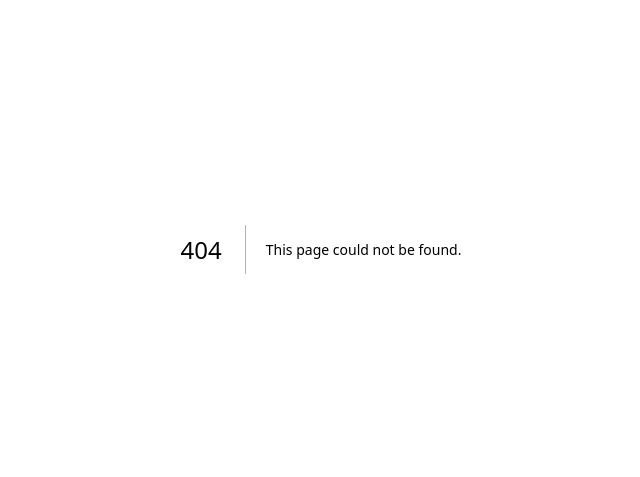
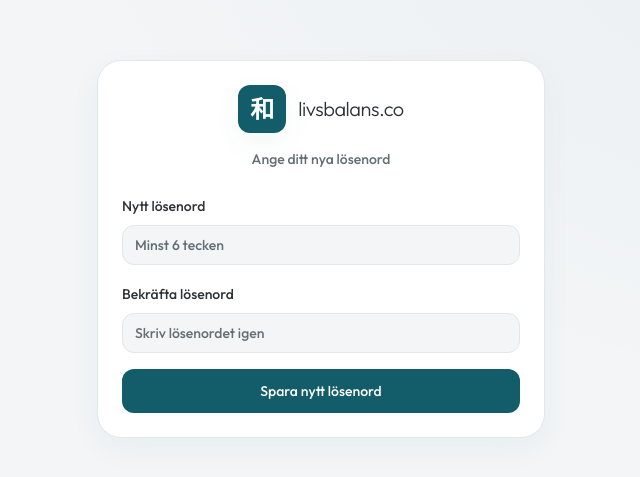
Before and after one commit to nils-collab/livsbalans, a Next.js app: page /auth/reset-password in a window 1280 px wide. Before the commit this address had no page. Shown: the part 151-628 px from the top of the page, without its empty margins (319-959 px from the left). Built offline with nearby package versions, Linux system fonts and the light colour scheme; no server answers.

Commit message:
feat: Add forgot password functionality
- Add 'Glömt lösenord?' link on login page
- Add password reset email request form
- Create reset-password page for setting new password
- Show success message after password reset

```diff
--- a/src/app/auth/login/page.tsx
+++ b/src/app/auth/login/page.tsx
@@ -14,7 +14,29 @@ export default function LoginPage() {
   const [email, setEmail] = useState("");
   const [password, setPassword] = useState("");
   const [isSignUp, setIsSignUp] = useState(false);
+  const [isForgotPassword, setIsForgotPassword] = useState(false);
+  const [resetEmailSent, setResetEmailSent] = useState(false);
   const supabase = createClient();
+
+  const handleForgotPassword = async (e: React.FormEvent) => {
+    e.preventDefault();
+    if (!email) {
+      alert("Ange din e-postadress");
+      return;
+    }
+    setLoading(true);
+    try {
+      const { error } = await supabase.auth.resetPasswordForEmail(email, {
+        redirectTo: `${window.location.origin}/auth/callback?next=/auth/reset-password`,
+      });
+      if (error) throw error;
+      setResetEmailSent(true);
+    } catch (error: any) {
+      alert(error.message);
+    } finally {
+      setLoading(false);
+    }
+  };
 
   const handleGoogleLogin = async () => {
     setLoading(true);
@@ -81,6 +103,71 @@ export default function LoginPage() {
           </CardDescription>
         </CardHeader>
         <CardContent className="space-y-4">
+          {isForgotPassword ? (
+            // Forgot Password Form
+            <div className="space-y-4">
+              {resetEmailSent ? (
+                <div className="text-center space-y-4">
+                  <div className="h-12 w-12 mx-auto rounded-full bg-green-100 flex items-center justify-center">
+                    <span className="text-2xl">✉️</span>
+                  </div>
+                  <p className="text-sm text-muted-foreground">
+                    Om det finns ett konto med e-postadressen <strong>{email}</strong> har vi skickat en länk för att återställa lösenordet.
+                  </p>
+                  <Button
+                    type="button"
+                    variant="outline"
+                    onClick={() => {
+                      setIsForgotPassword(false);
+                      setResetEmailSent(false);
+                    }}
+                    className="w-full"
+                  >
+                    Tillbaka till inloggning
+                  </Button>
+                </div>
+              ) : (
+                <form onSubmit={handleForgotPassword} className="space-y-4">
+                  <div className="text-center mb-4">
+                    <h3 className="font-semibold">Glömt lösenord?</h3>
+                    <p className="text-sm text-muted-foreground">
+                      Ange din e-postadress så skickar vi en återställningslänk.
+                    </p>
+                  </div>
+                  <div className="space-y-2">
+                    <Label htmlFor="email">E-post</Label>
+                    <Input
+                      id="email"
+                      type="email"
+                      placeholder="din@email.se"
+                      value={email}
+                      onChange={(e) => setEmail(e.target.value)}
+                      required
+                      disabled={loading}
+                    />
+                  </div>
+                  <Button
+                    type="submit"
+                    disabled={loading}
+                    className="w-full"
+                    size="lg"
+                  >
+                    {loading ? "Skickar..." : "Skicka återställningslänk"}
+                  </Button>
+                  <Button
+                    type="button"
+                    variant="ghost"
+                    onClick={() => setIsForgotPassword(false)}
+                    className="w-full"
+                    disabled={loading}
+                  >
+                    Tillbaka till inloggning
+                  </Button>
+                </form>
+              )}
+            </div>
+          ) : (
+            // Login/Signup Form
             <form onSubmit={handleEmailAuth} className="space-y-4">
               <div className="space-y-2">
                 <Label htmlFor="email">E-post</Label>
@@ -95,7 +182,18 @@ export default function LoginPage() {
                 />
               </div>
               <div className="space-y-2">
+                <div className="flex items-center justify-between">
                   <Label htmlFor="password">Lösenord</Label>
+                  {!isSignUp && (
+                    <button
+                      type="button"
+                      onClick={() => setIsForgotPassword(true)}
+                      className="text-xs text-primary hover:underline"
+                    >
+                      Glömt lösenord?
+                    </button>
+                  )}
+                </div>
                 <Input
                   id="password"
                   type="password"
@@ -115,7 +213,10 @@ export default function LoginPage() {
                 {loading ? "Bearbetar..." : isSignUp ? "Skapa konto" : "Logga in"}
               </Button>
             </form>
+          )}
 
+          {!isForgotPassword && (
+            <>
               <div className="relative">
                 <div className="absolute inset-0 flex items-center">
                   <span className="w-full border-t" />
@@ -156,7 +257,6 @@ export default function LoginPage() {
                   </svg>
                   Google
                 </Button>
-
               </div>
 
               <div className="text-center text-sm">
@@ -171,6 +271,8 @@ export default function LoginPage() {
                     : "Har du inget konto? Skapa konto"}
                 </button>
               </div>
+            </>
+          )}
         </CardContent>
       </Card>
     </div>
--- /dev/null
+++ b/src/app/auth/reset-password/page.tsx
@@ -0,0 +1,121 @@
+"use client";
+
+import { useState } from "react";
+import { useRouter } from "next/navigation";
+import { createClient } from "@/lib/supabase/client";
+import { Button } from "@/components/ui/button";
+import { Card, CardContent, CardDescription, CardHeader } from "@/components/ui/card";
+import { Input } from "@/components/ui/input";
+import { Label } from "@/components/ui/label";
+
+export default function ResetPasswordPage() {
+  const router = useRouter();
+  const [loading, setLoading] = useState(false);
+  const [password, setPassword] = useState("");
+  const [confirmPassword, setConfirmPassword] = useState("");
+  const [success, setSuccess] = useState(false);
+  const supabase = createClient();
+
+  const handleResetPassword = async (e: React.FormEvent) => {
+    e.preventDefault();
+
+    if (password !== confirmPassword) {
+      alert("Lösenorden matchar inte");
+      return;
+    }
+
+    if (password.length < 6) {
+      alert("Lösenordet måste vara minst 6 tecken");
+      return;
+    }
+
+    setLoading(true);
+    try {
+      const { error } = await supabase.auth.updateUser({
+        password: password,
+      });
+
+      if (error) throw error;
+
+      setSuccess(true);
+      setTimeout(() => {
+        router.push("/");
+      }, 2000);
+    } catch (error: any) {
+      alert(error.message);
+    } finally {
+      setLoading(false);
+    }
+  };
+
+  return (
+    <div className="min-h-screen flex items-center justify-center bg-background">
+      <div className="absolute inset-0 bg-[radial-gradient(ellipse_at_top_right,_var(--tw-gradient-stops))] from-primary/5 via-transparent to-transparent" />
+
+      <Card className="w-full max-w-md relative z-10 shadow-soft border-border rounded-3xl">
+        <CardHeader className="text-center space-y-4">
+          <div className="flex items-center justify-center gap-3">
+            <div className="h-12 w-12 rounded-xl bg-primary flex items-center justify-center shadow-soft">
+              <span className="text-2xl text-white font-bold">和</span>
+            </div>
+            <span className="text-xl font-heading font-light text-foreground tracking-tight">
+              livsbalans.co
+            </span>
+          </div>
+          <CardDescription className="text-muted-foreground">
+            Ange ditt nya lösenord
+          </CardDescription>
+        </CardHeader>
+        <CardContent className="space-y-4">
+          {success ? (
+            <div className="text-center space-y-4">
+              <div className="h-12 w-12 mx-auto rounded-full bg-green-100 flex items-center justify-center">
+                <span className="text-2xl">✅</span>
+              </div>
+              <p className="text-sm text-muted-foreground">
+                Ditt lösenord har uppdaterats! Du omdirigeras nu...
+              </p>
+            </div>
+          ) : (
+            <form onSubmit={handleResetPassword} className="space-y-4">
+              <div className="space-y-2">
+                <Label htmlFor="password">Nytt lösenord</Label>
+                <Input
+                  id="password"
+                  type="password"
+                  value={password}
+                  onChange={(e) => setPassword(e.target.value)}
+                  required
+                  disabled={loading}
+                  minLength={6}
+                  placeholder="Minst 6 tecken"
+                />
+              </div>
+              <div className="space-y-2">
+                <Label htmlFor="confirmPassword">Bekräfta lösenord</Label>
+                <Input
+                  id="confirmPassword"
+                  type="password"
+                  value={confirmPassword}
+                  onChange={(e) => setConfirmPassword(e.target.value)}
+                  required
+                  disabled={loading}
+                  minLength={6}
+                  placeholder="Skriv lösenordet igen"
+                />
+              </div>
+              <Button
+                type="submit"
+                disabled={loading}
+                className="w-full"
+                size="lg"
+              >
+                {loading ? "Sparar..." : "Spara nytt lösenord"}
+              </Button>
+            </form>
+          )}
+        </CardContent>
+      </Card>
+    </div>
+  );
+}
```
Lines whose indentation alone changed are shown as unchanged.
